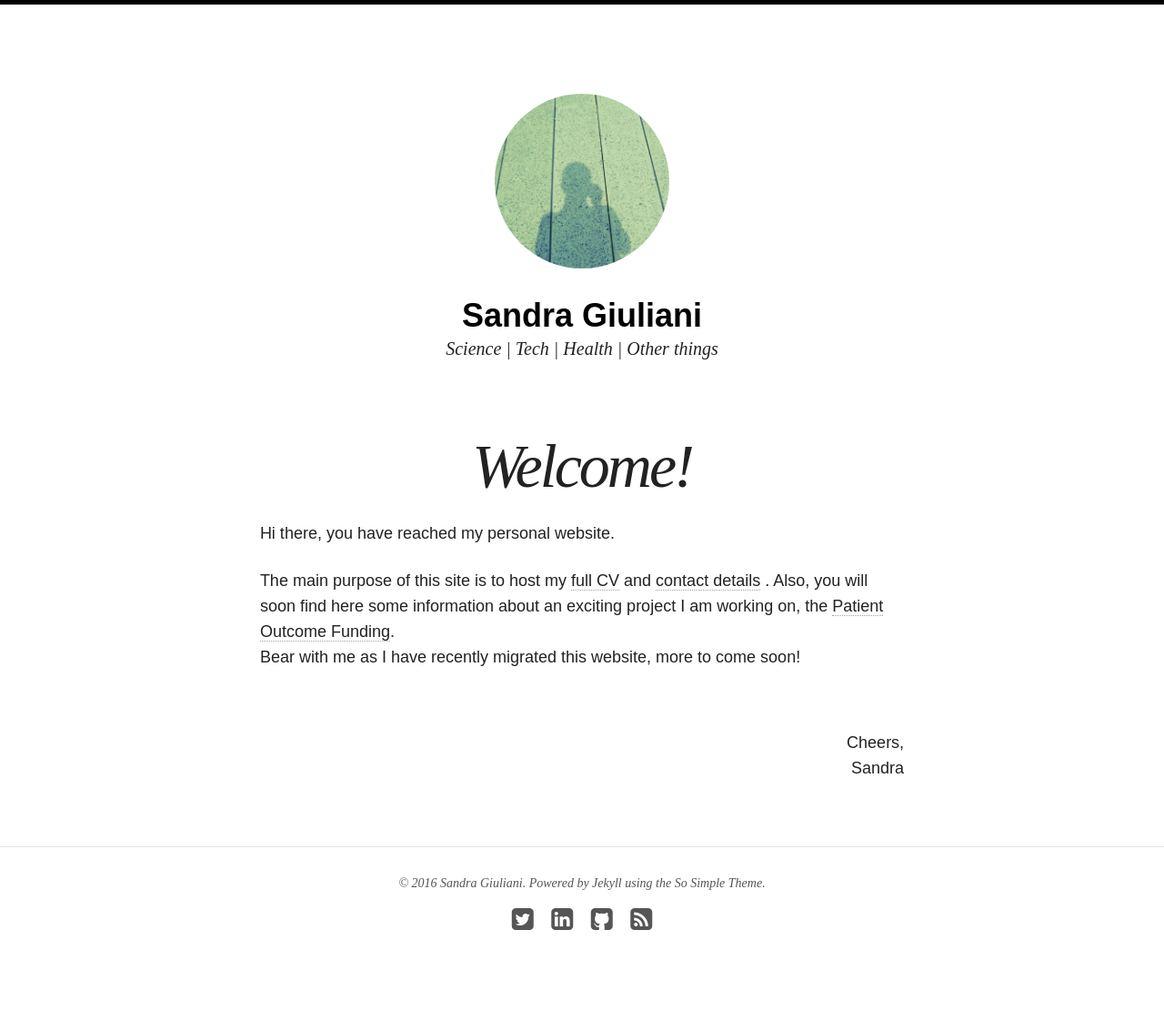
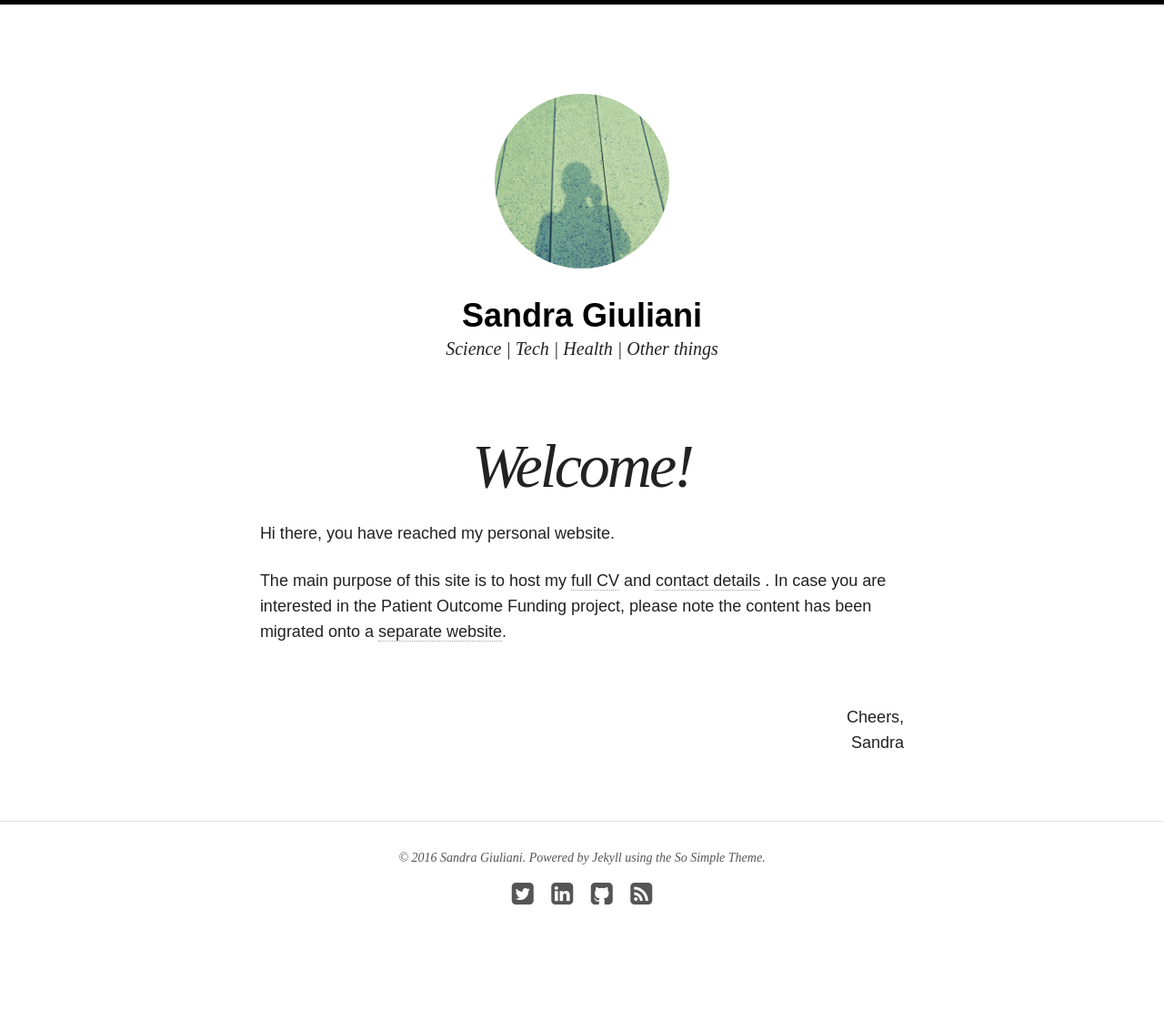
Before and after one commit to sandygiuliani/sandygiuliani.github.io, a Jekyll site: the page built from index.html, in a window 1280 px wide. Shown: the whole page at 91% size. Built offline with Jekyll 4.4.1, drawn with Linux system fonts in a browser that asks for light colours; nearby versions of some CDN libraries; after the commit the page ends 1094 px from its top, so only the background shows below that.

Commit message:
mod index

```diff
--- a/index.html
+++ b/index.html
@@ -13,7 +13,7 @@ search_omit: true
 
 <p>Hi there, you have reached my personal website. </p>
 
-<p>The main purpose of this site is to host my <a href="/cv/">full CV</a> and <a href="/contact/">contact details</a> . Also, you will soon find here some information about an exciting project I am working on, the <a href="/pof/">Patient Outcome Funding</a>. <br> Bear with me as I have recently migrated this website, more to come soon!</p>
+<p>The main purpose of this site is to host my <a href="/cv/">full CV</a> and <a href="/contact/">contact details</a> . In case you are interested in the Patient Outcome Funding project, please note the content has been migrated onto a <a href="www.patientoutcomefunding.org">separate website</a>.</p>
 
 <br>
 <p align="right">
```
